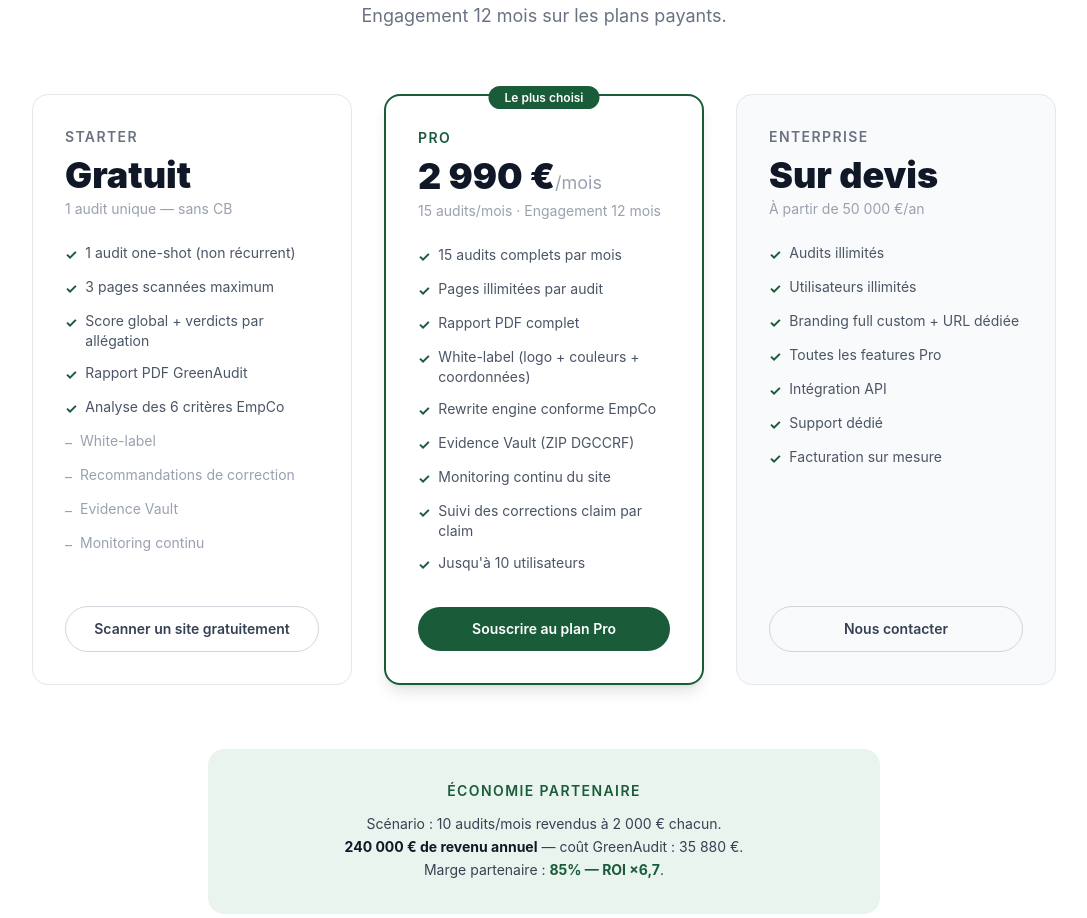
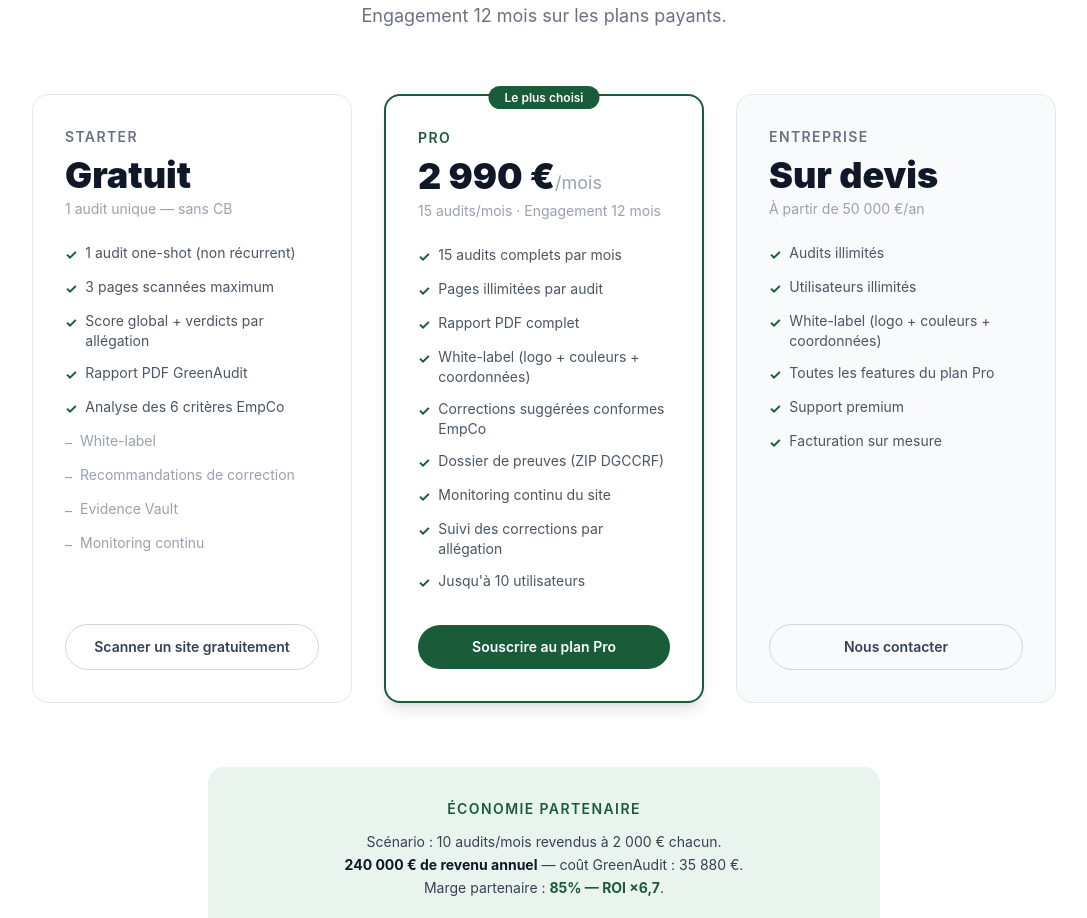
Before and after one commit to audit-biais/greenaudit, a React (Vite) app in the folder frontend/: page /landing in a window 1280 px wide. Shown: the part 4750-5668 px from the top of the page, without its empty margins (96-1183 px from the left). Built offline with nearby package versions, Linux system fonts and the light colour scheme; no server answers.

Commit message:
Pricing: corrections terminologie (allégation, dossier de preuves, Entreprise)

```diff
--- a/frontend/src/pages/Landing.jsx
+++ b/frontend/src/pages/Landing.jsx
@@ -628,10 +628,10 @@ export default function Landing() {
                   'Pages illimitées par audit',
                   'Rapport PDF complet',
                   'White-label (logo + couleurs + coordonnées)',
-                  'Rewrite engine conforme EmpCo',
-                  'Evidence Vault (ZIP DGCCRF)',
+                  'Corrections suggérées conformes EmpCo',
+                  'Dossier de preuves (ZIP DGCCRF)',
                   'Monitoring continu du site',
-                  'Suivi des corrections claim par claim',
+                  'Suivi des corrections par allégation',
                   'Jusqu\'à 10 utilisateurs',
                 ].map(f => (
                   <li key={f} className="flex items-start gap-2 text-sm text-gray-600">
@@ -648,10 +648,10 @@ export default function Landing() {
               </button>
             </div>
 
-            {/* Enterprise */}
+            {/* Entreprise */}
             <div className="rounded-2xl border border-gray-200 p-8 flex flex-col bg-gray-50">
               <div className="mb-6">
-                <p className="text-sm font-semibold text-gray-500 uppercase tracking-widest mb-2">Enterprise</p>
+                <p className="text-sm font-semibold text-gray-500 uppercase tracking-widest mb-2">Entreprise</p>
                 <div className="text-4xl font-black text-gray-900 mb-1">Sur devis</div>
                 <p className="text-sm text-gray-400">À partir de 50 000 €/an</p>
               </div>
@@ -659,10 +659,9 @@ export default function Landing() {
                 {[
                   'Audits illimités',
                   'Utilisateurs illimités',
-                  'Branding full custom + URL dédiée',
-                  'Toutes les features Pro',
-                  'Intégration API',
-                  'Support dédié',
+                  'White-label (logo + couleurs + coordonnées)',
+                  'Toutes les features du plan Pro',
+                  'Support premium',
                   'Facturation sur mesure',
                 ].map(f => (
                   <li key={f} className="flex items-start gap-2 text-sm text-gray-600">
```
